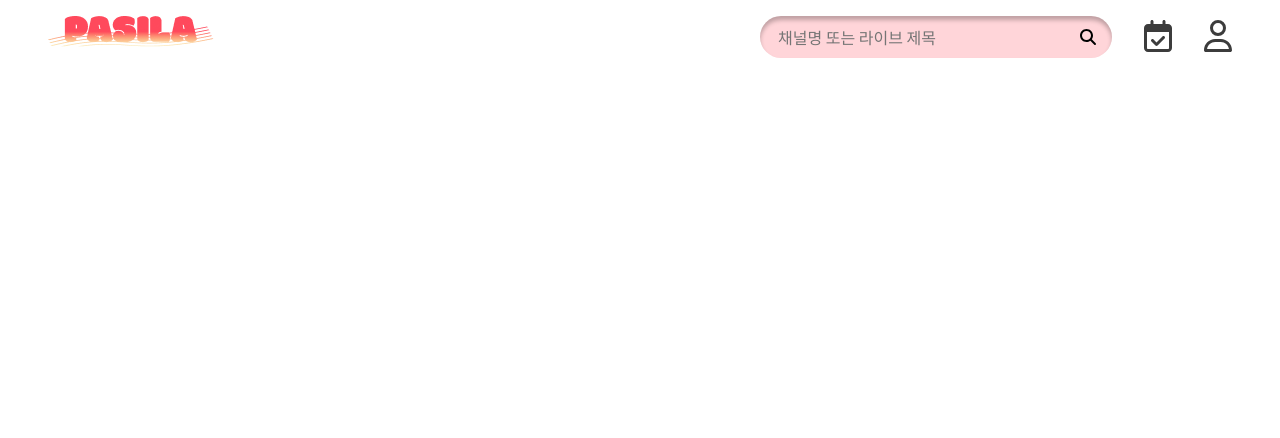
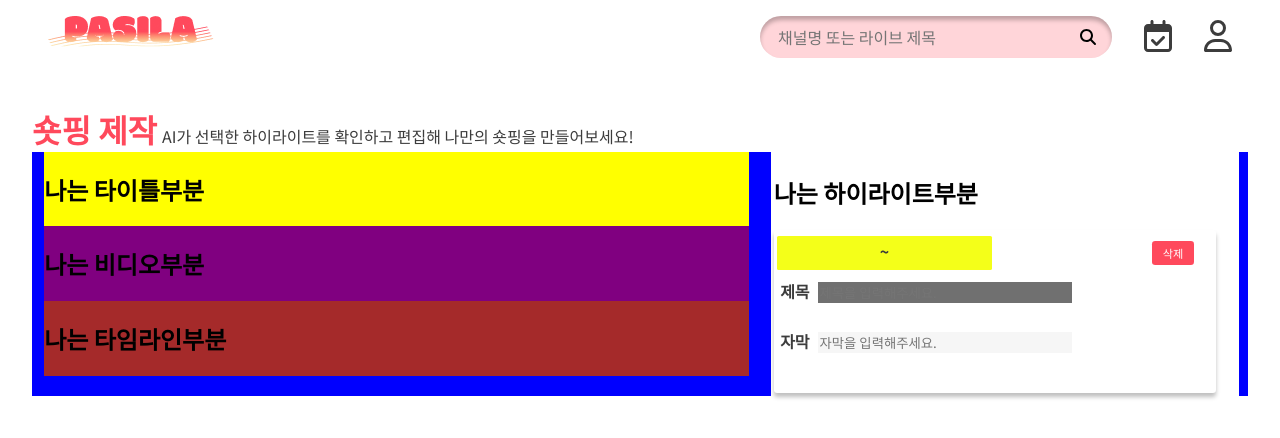
Before and after one commit to youkyoungJung/Pasila, a Vue app in the folder frontend/: page /edit/1 in a window 1280 px wide. Before the commit this address had no page. Shown: the top 438 px of the page. Built offline with nearby package versions, Linux system fonts and the light colour scheme.

Commit message:
feat: [#S10P12A402-110] 숏핑 편집 페이지 틀 만들기

```diff
--- /dev/null
+++ b/frontend/src/components/shortping/Highlight.vue
@@ -0,0 +1,84 @@
+<script setup>
+const deleteHighlight = () => {
+  //하이라이트 삭제하기
+}
+</script>
+
+<template>
+  <div class="highlight">
+    <div class="highlight-top">
+      <div class="highlight-time">
+        <input type="number" />~
+        <input type="number" />
+      </div>
+      <button @click="deleteHighlight" class="delete-btn">삭제</button>
+    </div>
+    <div class="highlight-title">
+      <label for="title">제목</label>
+      <input id="title" type="text" placeholder="제목을 입력해주세요." />
+    </div>
+    <div class="highlight-subtitle">
+      <label for="subtitle">자막</label>
+      <input id="subtitle" type="text" placeholder="자막을 입력해주세요." />
+    </div>
+  </div>
+</template>
+
+<style lang="scss" scoped>
+.highlight {
+  @include box(95%, 10rem, white, 0.2rem, 0, 0.1rem);
+  @include font-factory($fs-1, bold);
+  @include drop-shadow;
+
+  .highlight-top {
+    @include box(95%, 25%, white, 0.2rem, 0, 0.1rem);
+    display: flex;
+    justify-content: space-between;
+    align-items: center;
+    .highlight-time {
+      @include box(50%, 70%, $yellow, 0.1rem, 0, 0.2rem);
+      display: flex;
+      justify-content: space-evenly;
+
+      input {
+        width: 45%;
+        border: none;
+        background-color: $yellow;
+        outline: none;
+      }
+    }
+    .delete-btn {
+      @include box(10%, 60%, $main, 0.2rem, 0, 0.2rem);
+      font-size: 0.7rem;
+      border: none;
+      color: white;
+      cursor: pointer;
+    }
+  }
+
+  .highlight-title {
+    @include box(95%, 25%, white, 0.2rem, 0, 0.3rem);
+
+    input {
+      width: 60%;
+      border: none;
+      outline: none;
+      background-color: $light-dark;
+    }
+  }
+
+  .highlight-subtitle {
+    @include box(95%, 35%, white, 0.2rem, 0, 0.3rem);
+    input {
+      width: 60%;
+      border: none;
+      outline: none;
+      background-color: $light-gray;
+    }
+  }
+
+  label {
+    margin-right: 0.5rem;
+  }
+}
+</style>
--- /dev/null
+++ b/frontend/src/components/shortping/ShortpingHighlight.vue
@@ -0,0 +1,20 @@
+<script setup>
+import Highlight from '@/components/shortping/Highlight.vue'
+</script>
+
+<template>
+  <div class="shortping-highlight">
+    <div>
+      <h2>나는 하이라이트부분</h2>
+    </div>
+    <highlight />
+  </div>
+</template>
+
+<style lang="scss" scoped>
+.shortping-highlight {
+  @include box(100%, 100%, white, 0, 0, 0.2rem);
+  display: flex;
+  flex-direction: column;
+}
+</style>
--- /dev/null
+++ b/frontend/src/components/shortping/ShortpingTimeline.vue
@@ -0,0 +1,12 @@
+<script setup></script>
+<template>
+  <div class="shortping-timeline">
+    <h2>나는 타임라인부분</h2>
+  </div>
+</template>
+
+<style lang="scss" scoped>
+.shortping-timeline {
+  background-color: brown;
+}
+</style>
--- /dev/null
+++ b/frontend/src/components/shortping/ShortpingTitle.vue
@@ -0,0 +1,12 @@
+<script setup></script>
+<template>
+  <div class="shortping-title">
+    <h2>나는 타이틀부분</h2>
+  </div>
+</template>
+
+<style lang="scss" scoped>
+.shortping-title {
+  background-color: yellow;
+}
+</style>
--- /dev/null
+++ b/frontend/src/components/shortping/ShortpingVideo.vue
@@ -0,0 +1,12 @@
+<script setup></script>
+<template>
+  <div class="shortping-video">
+    <h2>나는 비디오부분</h2>
+  </div>
+</template>
+
+<style lang="scss" scoped>
+.shortping-video {
+  background-color: purple;
+}
+</style>
--- a/frontend/src/router/index.js
+++ b/frontend/src/router/index.js
@@ -7,6 +7,7 @@ import FindPwSendView from '@/views/FindPwSendView.vue'
 import LiveView from '../views/LiveView.vue'
 import ScheduleView from '../views/ScheduleView.vue'
 import ChannelView from '../views/ChannelView.vue'
+import EditView from '@/views/EditView.vue'
 
 const router = createRouter({
   history: createWebHistory(import.meta.env.BASE_URL),
@@ -50,6 +51,11 @@ const router = createRouter({
       path: '/channel/:id',
       name: 'channel',
       component: ChannelView
+    },
+    {
+      path: '/edit/:id',
+      name: 'edit',
+      component: EditView
     }
   ]
 })
--- /dev/null
+++ b/frontend/src/views/EditView.vue
@@ -0,0 +1,62 @@
+<script setup>
+import ShortpingTitle from '@/components/shortping/ShortpingTitle.vue'
+import ShortpingVideo from '@/components/shortping/ShortpingVideo.vue'
+import ShortpingTimeline from '@/components/shortping/ShortpingTimeline.vue'
+import ShortpingHighlight from '@/components/shortping/ShortpingHighlight.vue'
+</script>
+
+<template>
+  <div class="container">
+    <div class="short-title">
+      <span style="color: #ff495c">숏핑 제작</span>
+      <span class="short-subtitle"
+        >AI가 선택한 하이라이트를 확인하고 편집해 나만의 숏핑을 만들어보세요!</span
+      >
+    </div>
+    <div class="shortping-body">
+      <div class="show-video">
+        <shortping-title />
+        <shortping-video />
+        <shortping-timeline />
+      </div>
+      <div class="show-highlight">
+        <shortping-highlight />
+      </div>
+    </div>
+  </div>
+</template>
+
+<style lang="scss" scoped>
+.container {
+  @include font-factory(null, null, null);
+  padding: 2rem;
+  .short-title {
+    @include font-factory($fs-4, bold);
+
+    .short-subtitle {
+      @include font-factory($fs-1, 400);
+      margin-left: 5px;
+    }
+  }
+
+  .shortping-body {
+    @include box(100%, 100%, blue, 0, 0, 0);
+    display: flex;
+    align-items: flex-start;
+    justify-content: space-around;
+    .show-video {
+      @include box(58%, 100%, red, 0, 0, 0);
+      display: flex;
+      flex-direction: column;
+    }
+
+    .show-highlight {
+      @include box(38%, 100%, pink, 0, 0, 0);
+      display: flex;
+      flex-direction: column;
+      align-items: center;
+      justify-content: flex-start;
+    }
+  }
+}
+</style>
```
